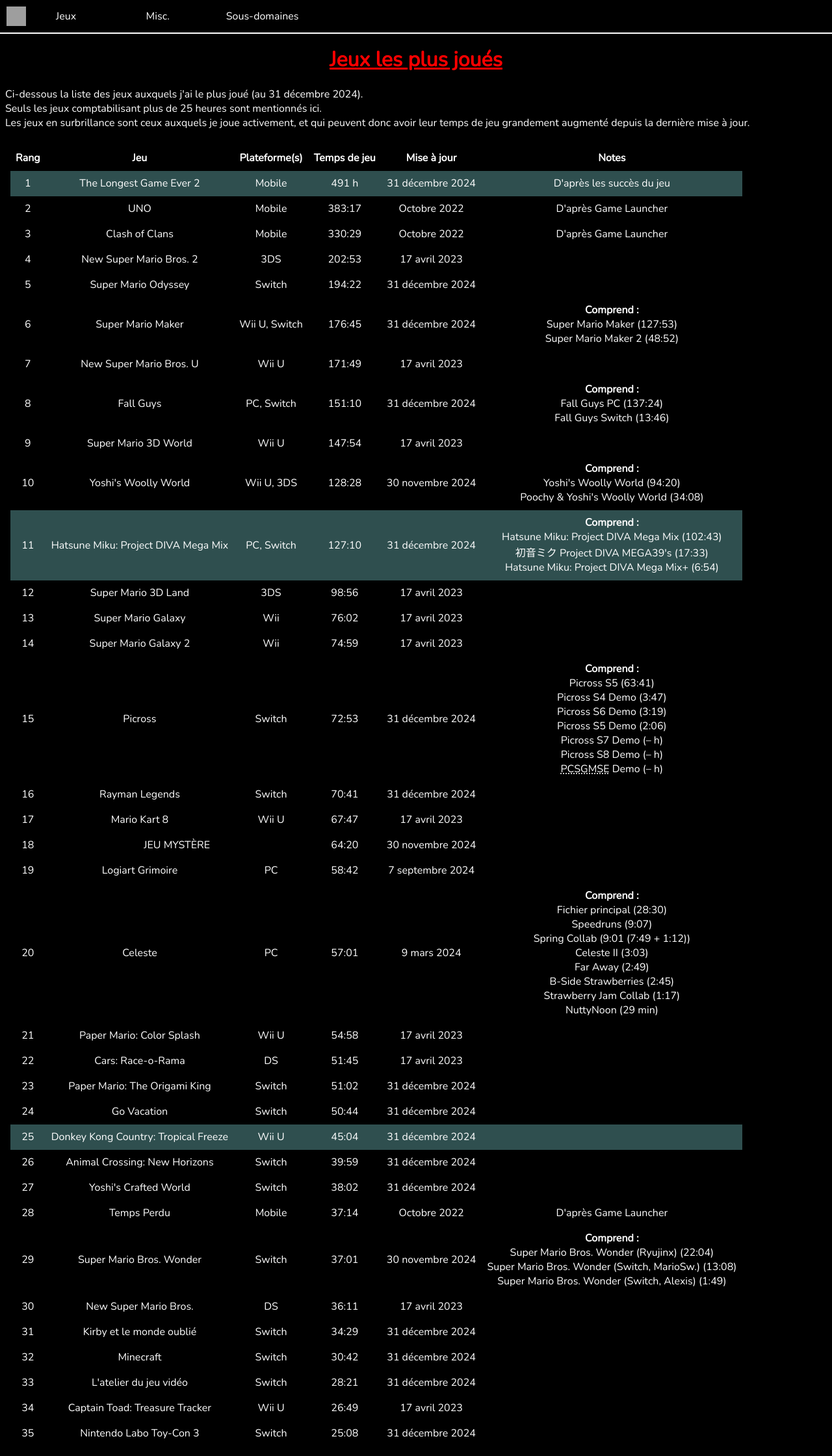
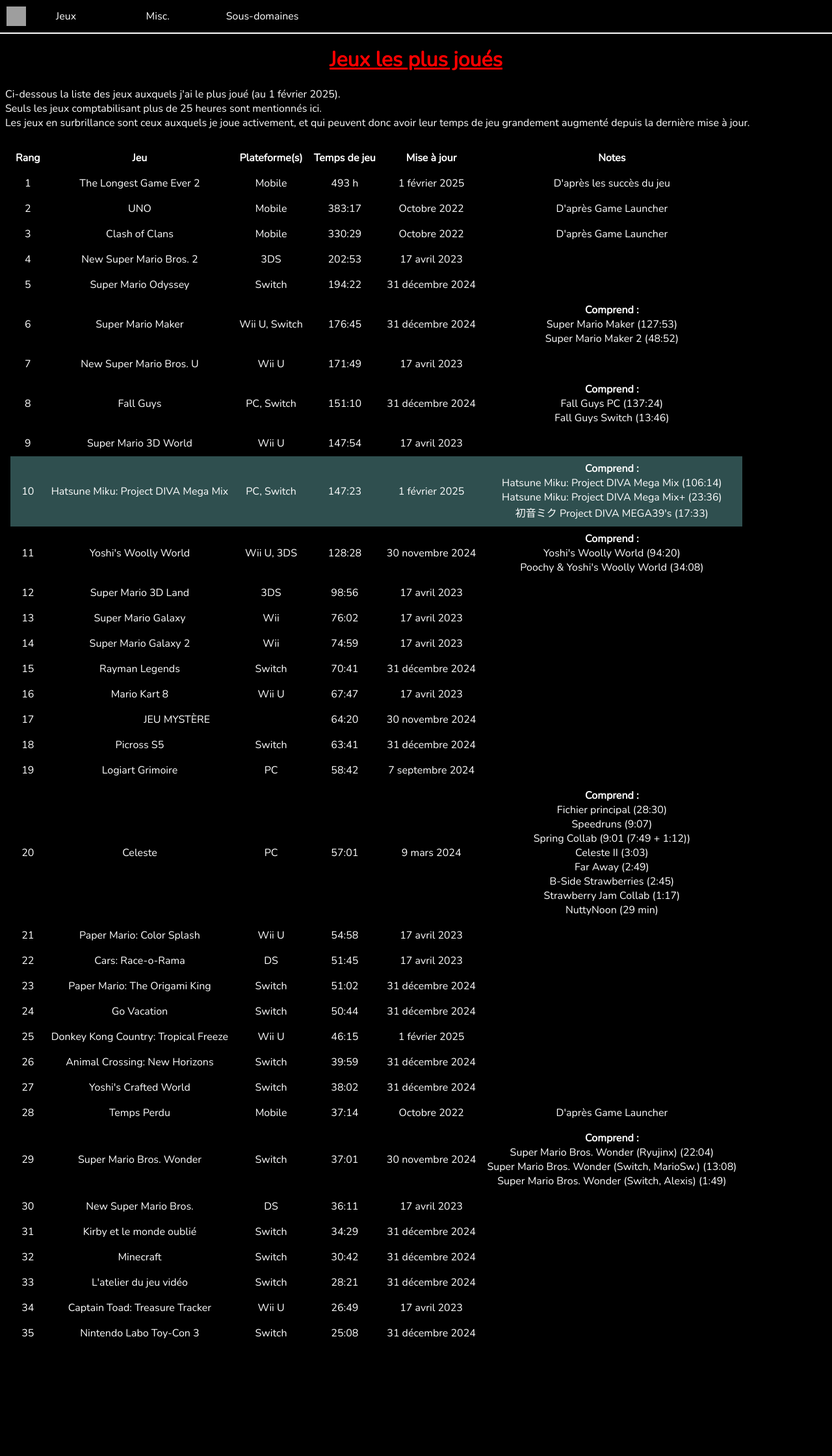
Before and after one commit to MarioSwitch/marioswitch.github.io, a PHP site: page /pages/misc/games.php in a window 1280 px wide. Shown: the whole page at 65% size. After the commit the page ends 2059 px from the top, so only its background shows below. Run offline with PHP 8.4, Linux system fonts and the light colour scheme; grey boxes are pictures that could not be loaded.

Commit message:
[111] Updated TLGE2

```diff
--- a/pages/misc/games.php
+++ b/pages/misc/games.php
@@ -13,7 +13,7 @@
 		<?php insertMenu(); ?>
 		<h1>Jeux les plus joués</h1>
 		<p>
-			Ci-dessous la liste des jeux auxquels j'ai le plus joué (au 31 décembre 2024).<br>
+			Ci-dessous la liste des jeux auxquels j'ai le plus joué (au 1 février 2025).<br>
 			Seuls les jeux comptabilisant plus de 25 heures sont mentionnés ici.<br>
 			Les jeux en surbrillance sont ceux auxquels je joue activement, et qui peuvent donc avoir leur temps de jeu grandement augmenté depuis la dernière mise à jour.
 		</p>
@@ -26,12 +26,12 @@
 				<th>Mise à jour</th>
 				<th>Notes</th>
 			</tr>
-			<tr class="highlight">
+			<tr>
 				<td><?= rank(1); ?></td>
 				<td>The Longest Game Ever 2</td>
 				<td>Mobile</td>
-				<td>491 h</td>
-				<td>31 décembre 2024</td>
+				<td>493 h</td>
+				<td>1 février 2025</td>
 				<td>D'après les succès du jeu</td>
 			</tr>
 			<tr>
@@ -106,6 +106,19 @@
 				<td>17 avril 2023</td>
 				<td></td>
 			</tr>
+			<tr class="highlight">
+				<td><?= rank(); ?></td>
+				<td>Hatsune Miku: Project DIVA Mega Mix</td>
+				<td>PC, Switch</td>
+				<td>147:23</td>
+				<td>1 février 2025</td>
+				<td>
+					<b>Comprend :</b>
+					<br>Hatsune Miku: Project DIVA Mega Mix (106:14)
+					<br>Hatsune Miku: Project DIVA Mega Mix+ (23:36)
+					<br>初音ミク Project DIVA MEGA39's (17:33)
+				</td>
+			</tr>
 			<tr>
 				<td><?= rank(); ?></td>
 				<td>Yoshi's Woolly World</td>
@@ -116,19 +129,6 @@
 					<b>Comprend :</b>
 					<br>Yoshi's Woolly World (94:20)
 					<br>Poochy & Yoshi's Woolly World (34:08)
-				</td>
-			</tr>
-			<tr class="highlight">
-				<td><?= rank(); ?></td>
-				<td>Hatsune Miku: Project DIVA Mega Mix</td>
-				<td>PC, Switch</td>
-				<td>127:10</td>
-				<td>31 décembre 2024</td>
-				<td>
-					<b>Comprend :</b>
-					<br>Hatsune Miku: Project DIVA Mega Mix (102:43)
-					<br>初音ミク Project DIVA MEGA39's (17:33)
-					<br>Hatsune Miku: Project DIVA Mega Mix+ (6:54)
 				</td>
 			</tr>
 			<tr>
@@ -157,23 +157,6 @@
 			</tr>
 			<tr>
 				<td><?= rank(); ?></td>
-				<td>Picross</td>
-				<td>Switch</td>
-				<td>72:53</td>
-				<td>31 décembre 2024</td>
-				<td>
-					<b>Comprend :</b>
-					<br>Picross S5 (63:41)
-					<br>Picross S4 Demo (3:47)
-					<br>Picross S6 Demo (3:19)
-					<br>Picross S5 Demo (2:06)
-					<br>Picross S7 Demo (– h)
-					<br>Picross S8 Demo (– h)
-					<br><abbr title="Picross S Genesis & Master System Edition">PCSGMSE</abbr> Demo (– h)
-				</td>
-			</tr>
-			<tr>
-				<td><?= rank(); ?></td>
 				<td>Rayman Legends</td>
 				<td>Switch</td>
 				<td>70:41</td>
@@ -193,6 +176,14 @@
 				<td colspan="2">JEU MYSTÈRE</td>
 				<td>64:20</td>
 				<td>30 novembre 2024</td>
+				<td></td>
+			</tr>
+			<tr>
+				<td><?= rank(); ?></td>
+				<td>Picross S5</td>
+				<td>Switch</td>
+				<td>63:41</td>
+				<td>31 décembre 2024</td>
 				<td></td>
 			</tr>
 			<tr>
@@ -253,12 +244,12 @@
 				<td>31 décembre 2024</td>
 				<td></td>
 			</tr>
-			<tr class="highlight">
+			<tr>
 				<td><?= rank(); ?></td>
 				<td>Donkey Kong Country: Tropical Freeze</td>
 				<td>Wii U</td>
-				<td>45:04</td>
-				<td>31 décembre 2024</td>
+				<td>46:15</td>
+				<td>1 février 2025</td>
 				<td></td>
 			</tr>
 			<tr>
```
